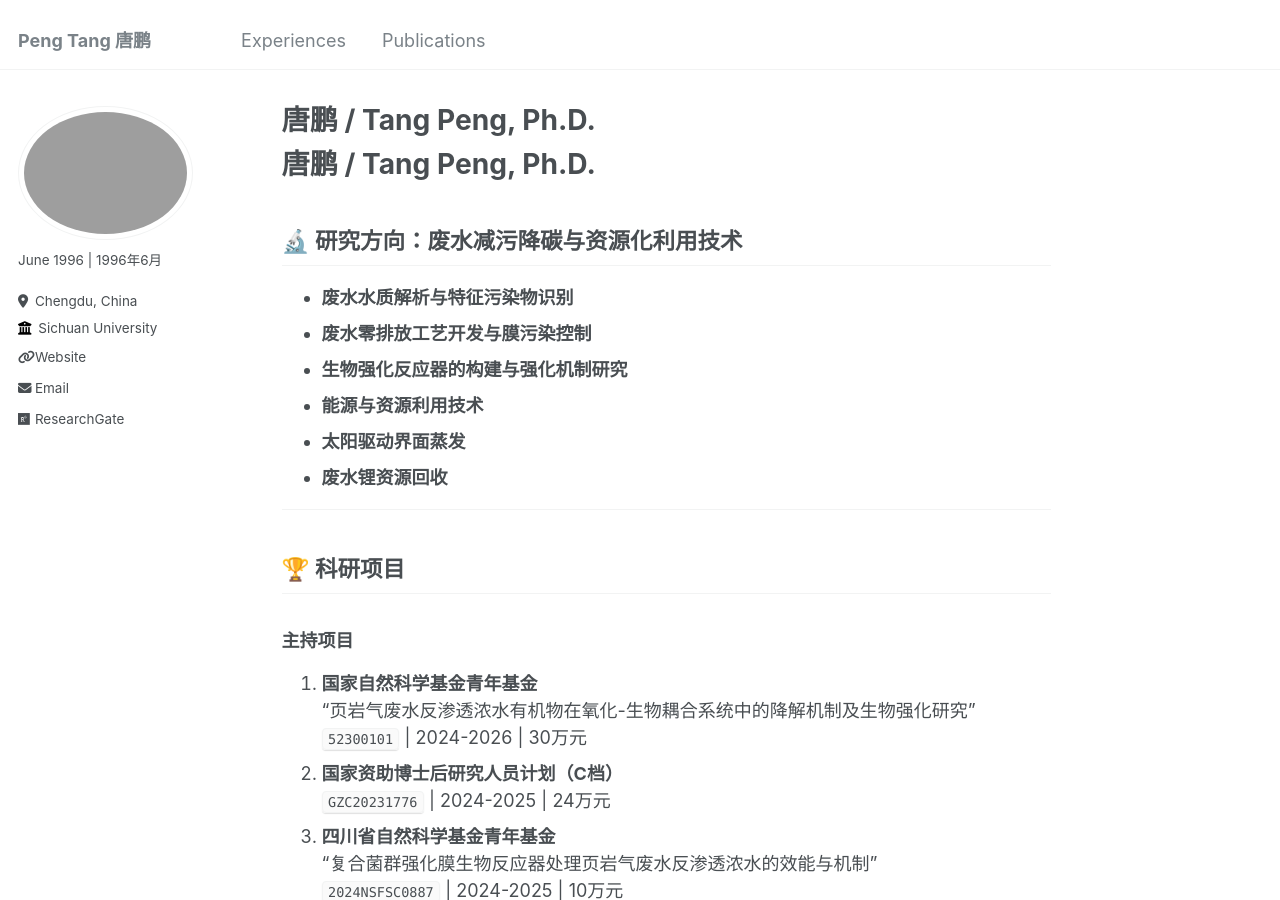
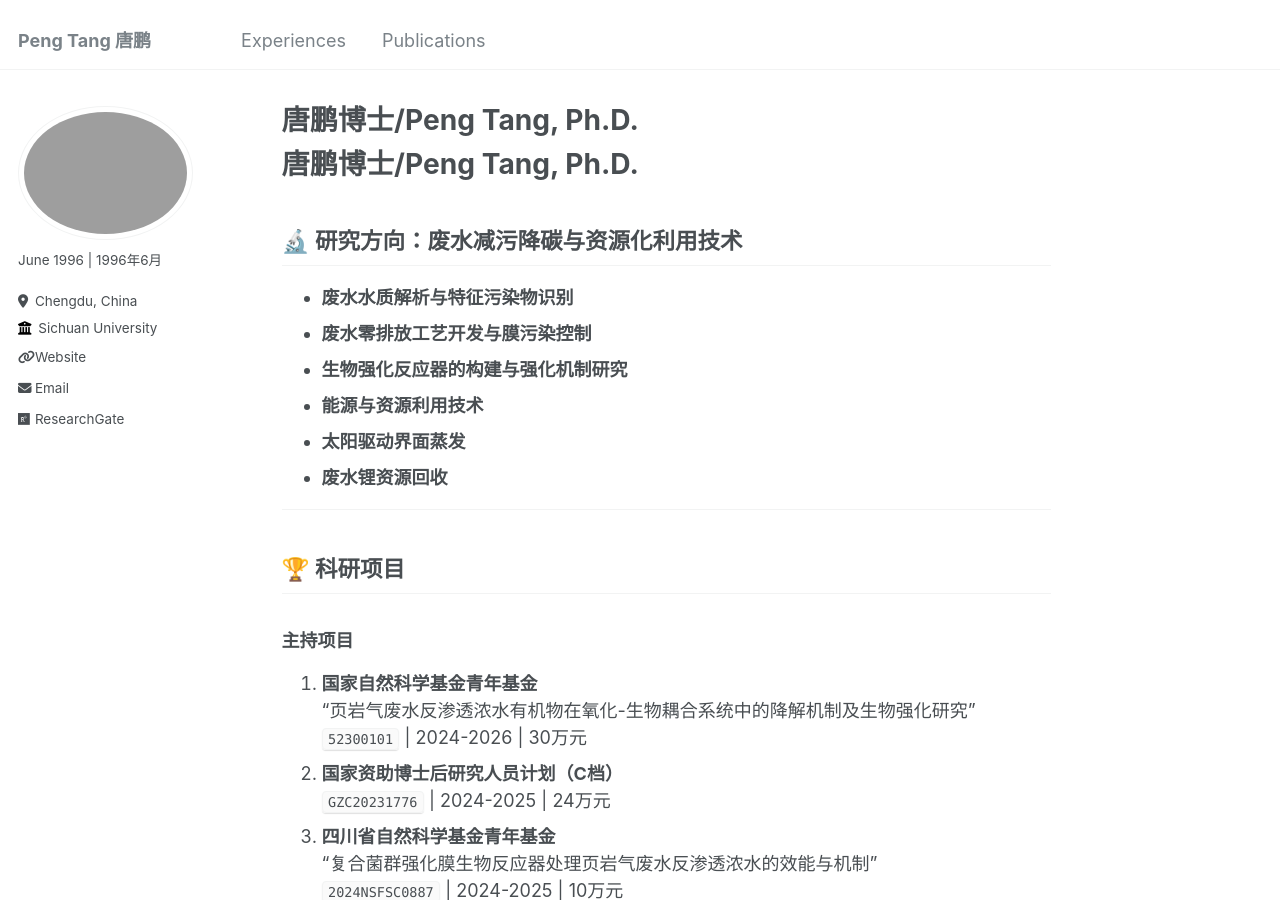
Before and after one commit to Peng-Tang-Env/Peng-Tang-Env.github.io, a Jekyll site: the page built from _pages/about.md, in a window 1280 px wide and 900 px high. Built offline with Jekyll 4.4.1, drawn with Linux system fonts in a browser that asks for light colours; our own code applies the rules of GitHub Pages for plain Markdown files.

Commit message:
Update about.md

```diff
--- a/_pages/about.md
+++ b/_pages/about.md
@@ -5,7 +5,7 @@ redirect_from:
   - /about/
   - /about.html
 ---
-# 唐鹏 / Tang Peng, Ph.D.
+# 唐鹏博士/Peng Tang, Ph.D.
 ## 🔬 研究方向：废水减污降碳与资源化利用技术
 - **废水水质解析与特征污染物识别**
 - **废水零排放工艺开发与膜污染控制**
```
